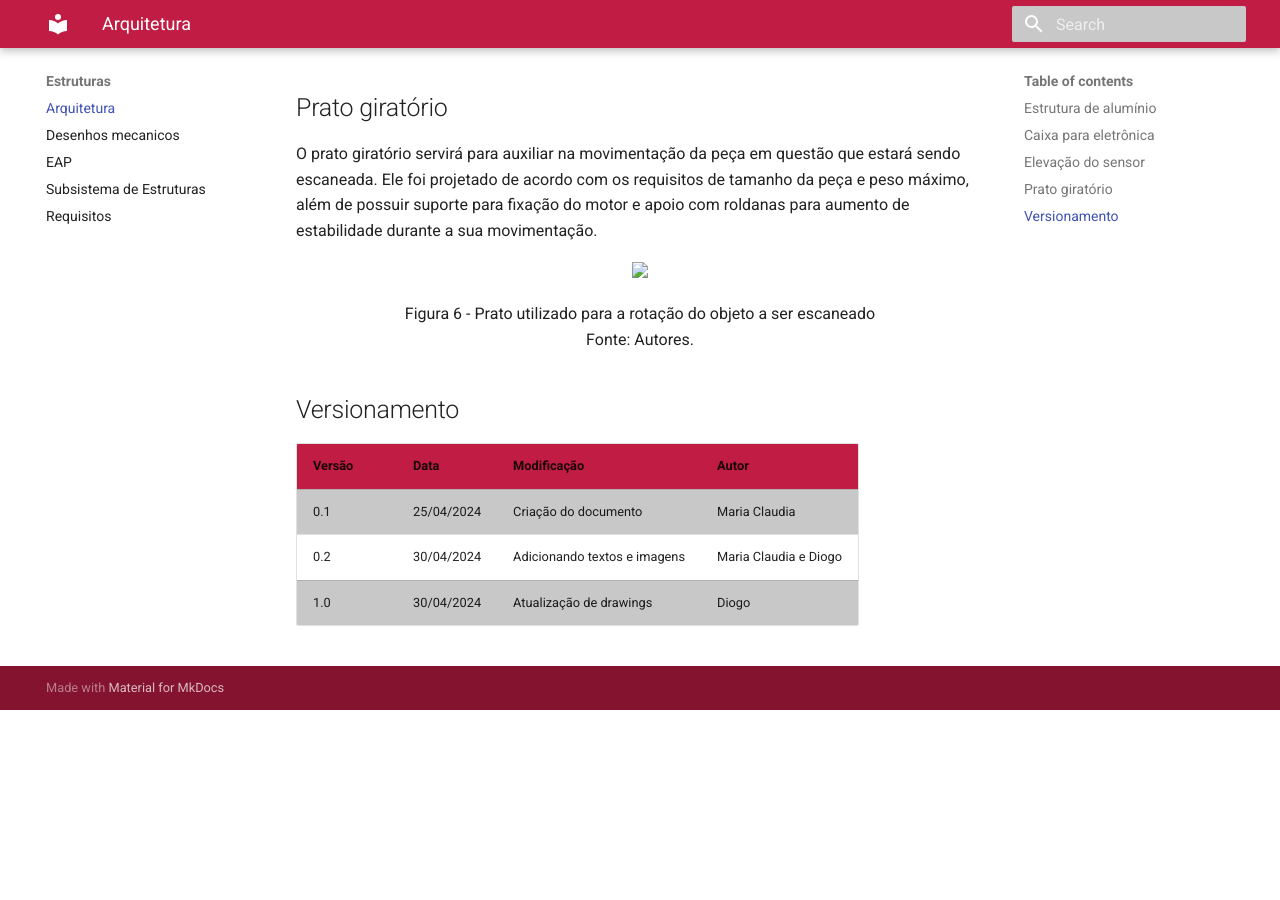
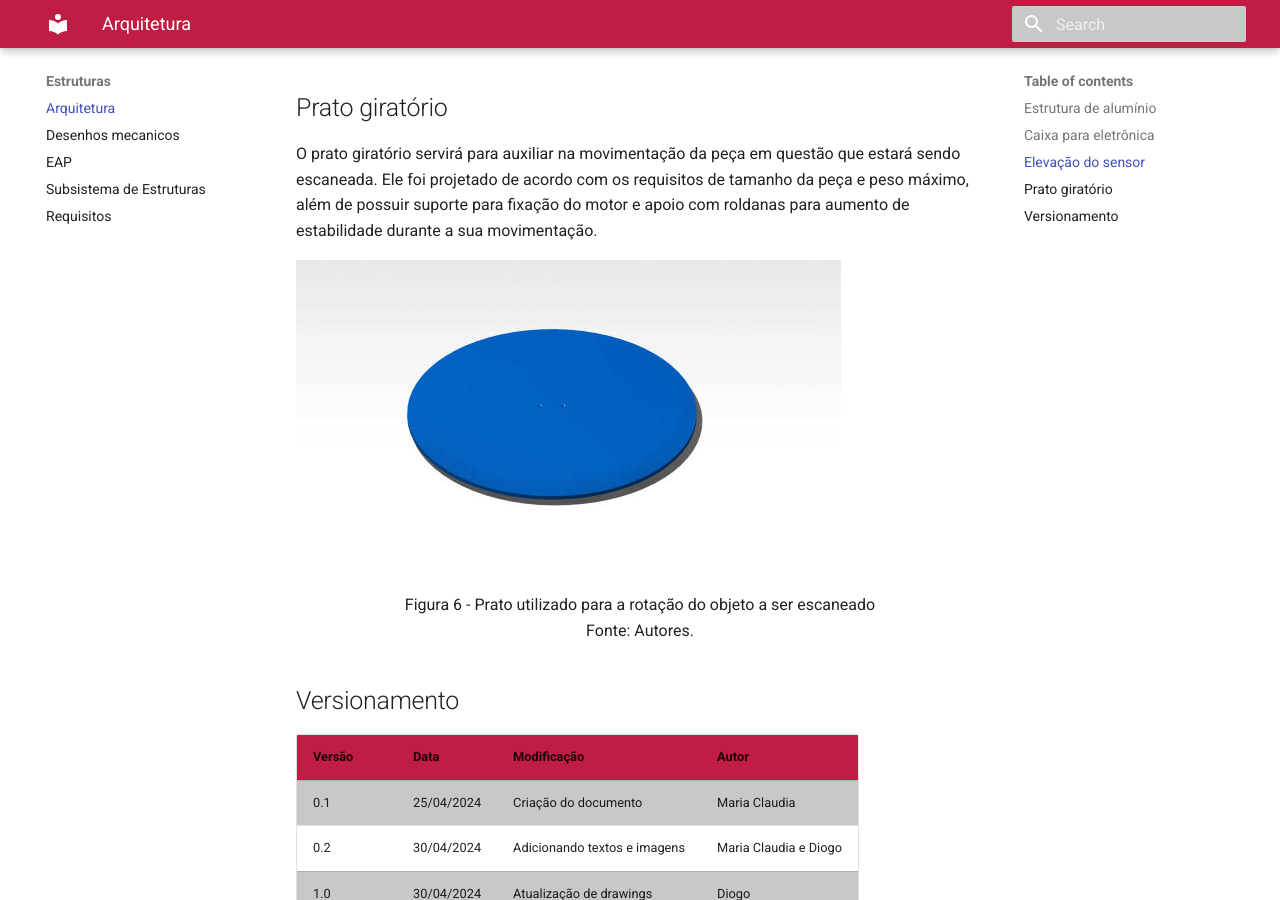
Before and after one commit to Calcioft/ScanPoint, an MkDocs documentation site: the page built from docs/estruturas/arquitetura_subs_estruturas.md, in a window 1280 px wide and 900 px high, scrolled down 3706 px. Built offline with MkDocs 1.6.1 and Material for MkDocs 9.7.7, drawn with Linux system fonts in a browser that asks for light colours; before the commit the page ends 4416 px from its top, so only the background shows below that.

Commit message:
Update arquitetura_subs_estruturas.md

```diff
--- a/docs/estruturas/arquitetura_subs_estruturas.md
+++ b/docs/estruturas/arquitetura_subs_estruturas.md
@@ -62,8 +62,8 @@
 
 O prato giratório servirá para auxiliar na movimentação da peça em questão que estará sendo escaneada. Ele foi projetado de acordo com os requisitos de tamanho da peça e peso máximo, além de possuir suporte para fixação do motor e apoio com roldanas para aumento de estabilidade durante a sua movimentação.
 
-<center><img src="docs/estruturas/imagens/Arquitetura_Estruturas_prato.jpg"></center>
-<!--![Prato](imagens/Arquitetura_Estruturas_prato.jpg)-->
+<!--<center><img src="docs/estruturas/imagens/Arquitetura_Estruturas_prato.jpg"></center>-->
+![Prato](imagens/Arquitetura_Estruturas_prato.jpg)
 
 <p style="text-align:center;">
 Figura 6 - Prato utilizado para a rotação do objeto a ser escaneado <br />
```
